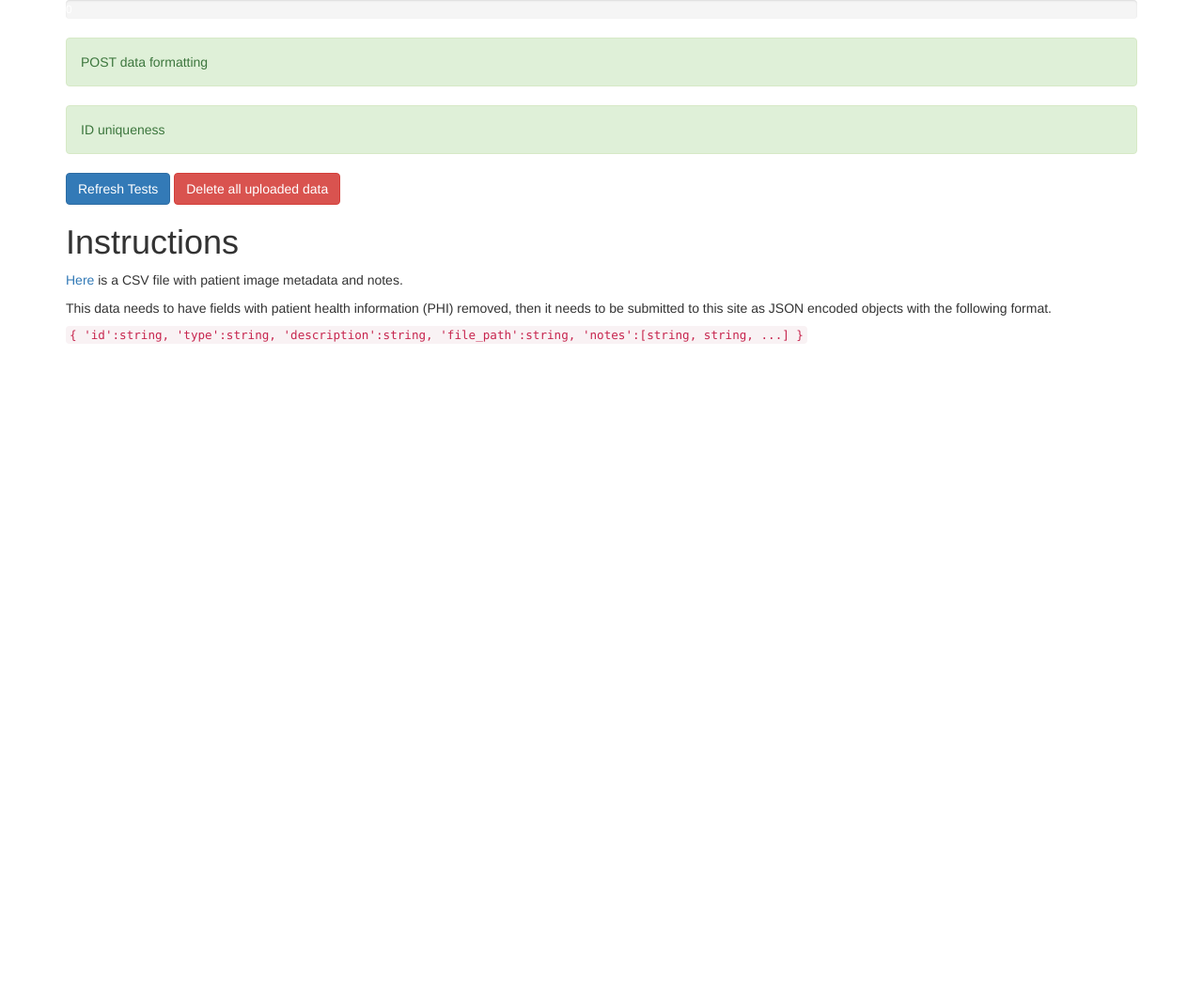
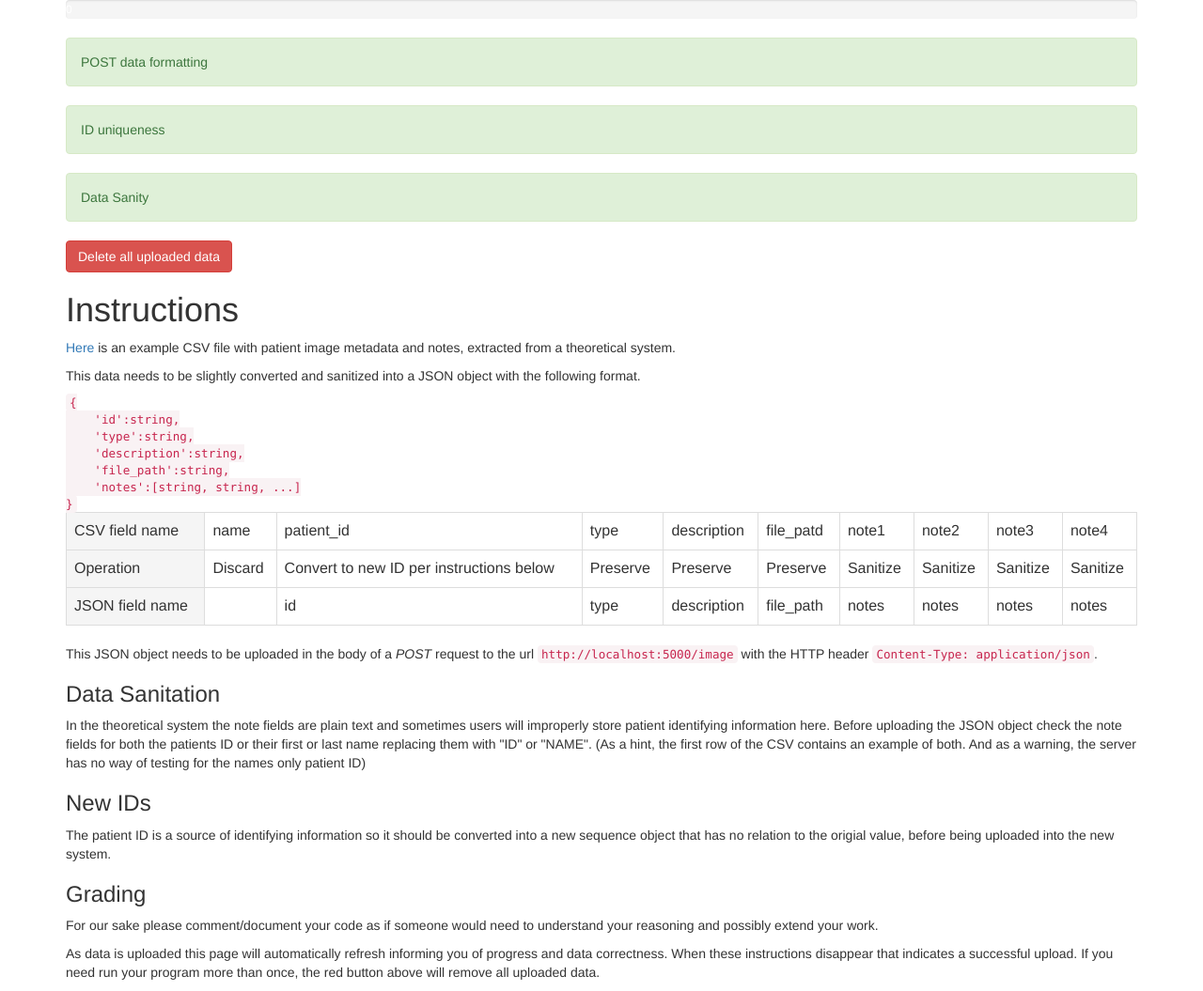
Before and after one commit to UAMS-DBMI/interview_test, a Flask app: page / in a window 1280 px wide. Shown: the whole page at 94% size. Before the commit the page ends 366 px from the top, so only its background shows below. Run offline with Flask 2, Linux system fonts and the light colour scheme; some libraries are stand-ins or nearby versions.

Commit message:
final draft

```diff
--- a/server.py
+++ b/server.py
@@ -1,4 +1,5 @@
 from flask import Flask, request, redirect, url_for, render_template
+import re
 
 app = Flask(__name__)
 uploaded = []
@@ -7,14 +8,16 @@ uploaded = []
 def landing():
     formatted = check_format()
     unique = False
+    sanitize = False
     if formatted:
         unique = check_ids()
+        sanitize = check_sanitize()
     count = len(uploaded)
     percent = int((count / 100.0) * 100)
     success = 'progress-bar-info'
     if percent == 100 and formatted and unique:
         success = 'progress-bar-success'
-    if not unique or not formatted or percent > 100:
+    if not sanitize or not unique or not formatted or percent > 100:
         success = 'progress-bar-danger'
     if formatted:
         format_style = 'alert-success'
@@ -24,8 +27,12 @@ def landing():
         unique_style = 'alert-success'
     else:
         unique_style = 'alert-danger'
+    if sanitize:
+        sanitize_style = 'alert-success'
+    else:
+        sanitize_style = 'alert-danger'
     args = {'unique': unique_style, 'format': format_style, 'count':count,
-            'percent':percent, 'success': success}
+            'percent':percent, 'success': success, 'sanitize': sanitize_style}
     return render_template('index.html', args=args)
 
 @app.route('/image', methods=['POST'])
@@ -63,6 +70,17 @@ def check_format():
             return False
     return True
 
+pattern = re.compile('UAMS_\d+')
+def check_sanitize():
+    for data in uploaded:
+        for note in data['notes']:
+            if pattern.match(str(note)):
+                return False
+        if pattern.match(str(data['id'])):
+            return False
+    return True
+
+
 if __name__ == '__main__':
     app.debug = True
     app.run()
--- a/templates/index.html
+++ b/templates/index.html
@@ -12,21 +12,69 @@
             </div>
             <div class="alert {{args.format}}">POST data formatting</div>
             <div class="alert {{args.unique}}">ID uniqueness</div>
-            <a href=""><button type="button" class="btn btn-primary">Refresh Tests</button></a>
+            <div class="alert {{args.sanitize}}">Data Sanity</div>
             <a href="/purge"><button type="button" class="btn btn-danger">Delete all uploaded data</button></a>
             {% if args.success == "progress-bar-success" %}
             <h1>Everything looks good here.</h1>
             {% else %}
             <h1>Instructions</h1>
-            <p><a href="/static/data.csv">Here</a> is a CSV file with patient image metadata and notes.</p>
-            <p>This data needs to have fields with patient health information (PHI) removed, then it needs to be submitted to this site as JSON encoded objects with the following format.</p>
-            <code>
-                { 'id':string,
-                'type':string,
-                'description':string,
-                'file_path':string,
-                'notes':[string, string, ...] }
-            </code>
+            <p><a href="/static/data.csv">Here</a> is an example CSV file with patient image metadata and notes, extracted from a theoretical system.</p>
+            <p>This data needs to be slightly converted and sanitized into a JSON object with the following format.</p>
+            <code style="white-space:pre">{
+    'id':string,
+    'type':string,
+    'description':string,
+    'file_path':string,
+    'notes':[string, string, ...]
+}</code>
+            <table class="table table-bordered">
+                <tbody>
+                    <tr>
+                        <td class="active">CSV field name</td>
+                        <td>name</td>
+                        <td>patient_id</td>
+                        <td>type</td>
+                        <td>description</td>
+                        <td>file_patd</td>
+                        <td>note1</td>
+                        <td>note2</td>
+                        <td>note3</td>
+                        <td>note4</td>
+                    </tr>
+                    <tr>
+                        <td class="active">Operation</td>
+                        <td>Discard</td>
+                        <td>Convert to new ID per instructions below</td>
+                        <td>Preserve</td>
+                        <td>Preserve</td>
+                        <td>Preserve</td>
+                        <td>Sanitize</td>
+                        <td>Sanitize</td>
+                        <td>Sanitize</td>
+                        <td>Sanitize</td>
+                    </tr>
+                    <tr>
+                        <td class="active">JSON field name</td>
+                        <td></td>
+                        <td>id</td>
+                        <td>type</td>
+                        <td>description</td>
+                        <td>file_path</td>
+                        <td>notes</td>
+                        <td>notes</td>
+                        <td>notes</td>
+                        <td>notes</td>
+                    </tr>
+                </tbody>
+            </table>
+            <p>This JSON object needs to be uploaded in the body of a <em>POST</em> request to the url <code>http://localhost:5000/image</code> with the HTTP header <code>Content-Type: application/json</code>.</p>
+            <h3>Data Sanitation</h3>
+            <p>In the theoretical system the note fields are plain text and sometimes users will improperly store patient identifying information here.  Before uploading the JSON object check the note fields for both the patients ID or their first or last name replacing them with "ID" or "NAME". (As a hint, the first row of the CSV contains an example of both. And as a warning, the server has no way of testing for the names only patient ID)</p>
+            <h3>New IDs</h3>
+            <p>The patient ID is a source of identifying information so it should be converted into a new sequence object that has no relation to the origial value, before being uploaded into the new system.</p>
+            <h3>Grading</h3>
+            <p>For our sake please comment/document your code as if someone would need to understand your reasoning and possibly extend your work.</p>
+            <p>As data is uploaded this page will automatically refresh informing you of progress and data correctness.  When these instructions disappear that indicates a successful upload.  If you need run your program more than once, the red button above will remove all uploaded data.</p>
             {% endif %}
         </div>
     </body>
```
Also changed, not shown: static/data.csv (+19 -19 lines).
